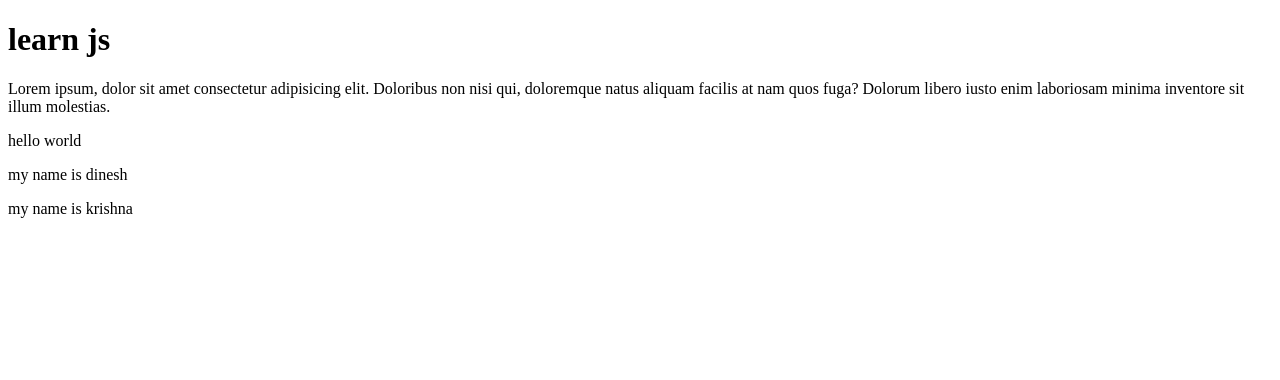
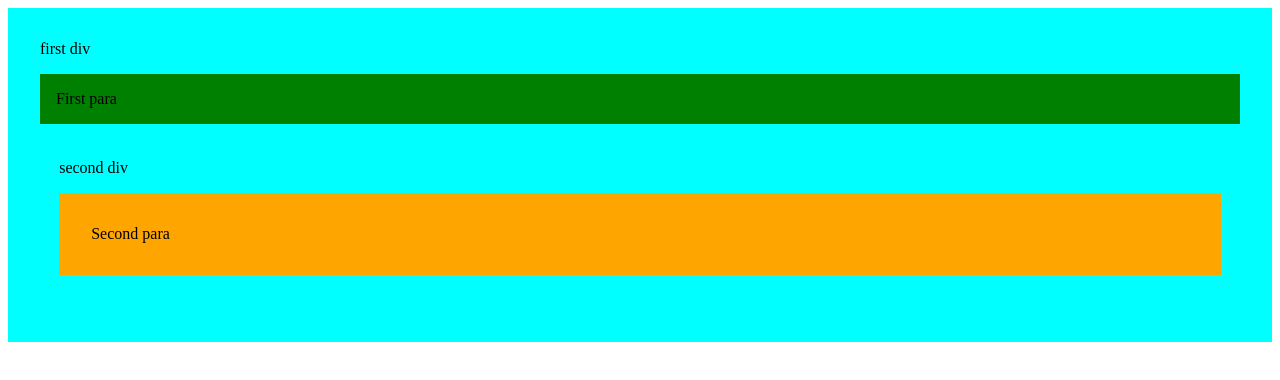
Before and after one commit to DINESHSUTHAR427/leran-js..., a plain HTML site: page index.html in a window 1280 px wide. Drawn offline with Linux system fonts and the light colour scheme.

Commit message:
add some taxt

```diff
--- a/index.html
+++ b/index.html
@@ -6,14 +6,19 @@
     <title>Document</title>
 </head>
 <body>
-    <h1>learn js</h1>
-    <div class="para">
-        <p>Lorem ipsum, dolor sit amet consectetur adipisicing elit. Doloribus non nisi qui, doloremque natus aliquam facilis at nam quos fuga? Dolorum libero iusto enim laboriosam minima inventore sit illum molestias.</p></div>
-        <p>hello world</p>
-        <div class="fdiv">
-            <p id = "firstpara">my name is dinesh</p>
-            <p id = "secondpara">my name is krishna</p>
+    <div id="fdiv" style="background-color: aqua; padding: 2rem;">
+        first div
+        <p id="fpara" style="background-color:green; padding: 1rem;">
+            First para
+        </p>
+        <div id="sdiv" style="background-color: aqua;padding: 1.2rem;">
+            second div
+            <p id="spara" style="background-color: orange;padding: 2rem;">Second para</p>
         </div>
+    </div>
+
+
+
 
     <script src="leran.js"></script>
 </body>
```
Also changed, not shown: leran.js (+14 -1 lines).
